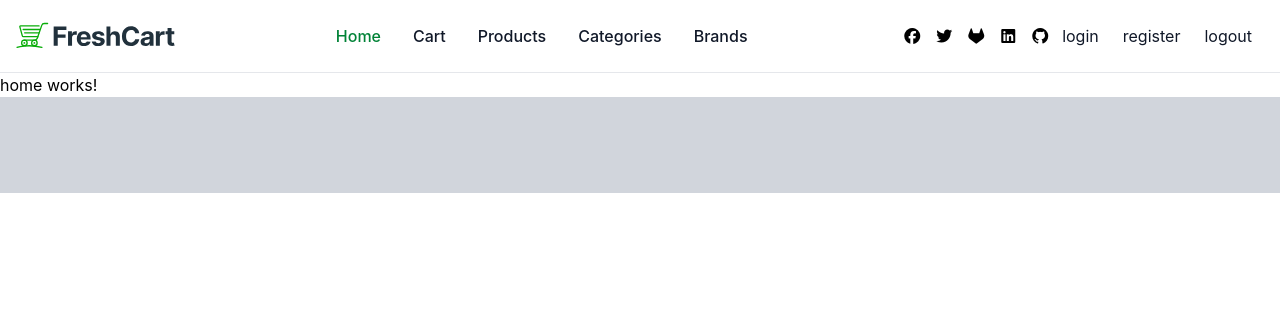
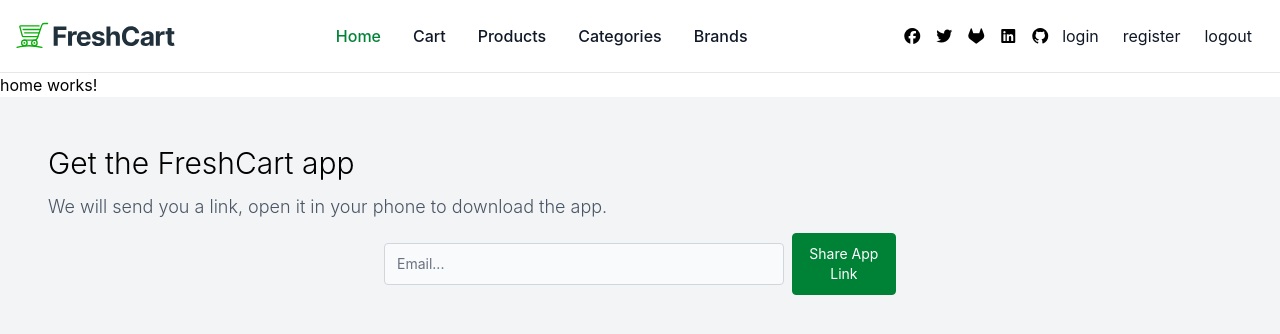
Before and after one commit to Mathew-Samir/e-commerce-angular, an Angular app: page /home in a window 1280 px wide. Shown: the top 334 px of the page. Built offline with nearby package versions, Linux system fonts and the light colour scheme.

Commit message:
feat: 🎸 footer in layout

```diff
--- a/src/app/layout/footer/footer.html
+++ b/src/app/layout/footer/footer.html
@@ -1 +1,27 @@
-<div class="bg-gray-300 p-12"></div>
+<div class="bg-gray-100 p-12">
+  <h2 class="text-3xl font-light">Get the FreshCart app</h2>
+  <p class="text-lg font-light text-gray-600 my-3">
+    We will send you a link, open it in your phone to download the app.
+  </p>
+
+  <form class="flex items-center max-w-lg mx-auto">
+    <label for="voice-search" class="sr-only">Search</label>
+    <div class="relative w-full">
+      <div class="absolute inset-y-0 start-0 flex items-center ps-3 pointer-events-none"></div>
+      <input
+        type="text"
+        id="voice-search"
+        class="bg-gray-50 border border-gray-300 text-gray-900 text-sm rounded-sm focus:ring-green-500 focus:border-green-500 block w-full ps-3 p-2.5 dark:bg-gray-700 dark:border-gray-600 dark:placeholder-gray-400 dark:text-white dark:focus:ring-green-500 dark:focus:border-green-500"
+        placeholder="Email..."
+        required
+      />
+      <button type="button" class="absolute inset-y-0 end-0 flex items-center pe-3"></button>
+    </div>
+    <button
+      type="submit"
+      class="inline-flex items-center py-2.5 px-3 ms-2 text-sm text-white bg-green-700 rounded-sm border border-green-700 hover:bg-green-800 focus:ring-4 focus:outline-none focus:ring-green-300 dark:bg-green-600 dark:hover:bg-green-700 dark:focus:ring-green-800"
+    >
+      Share App Link
+    </button>
+  </form>
+</div>
```
